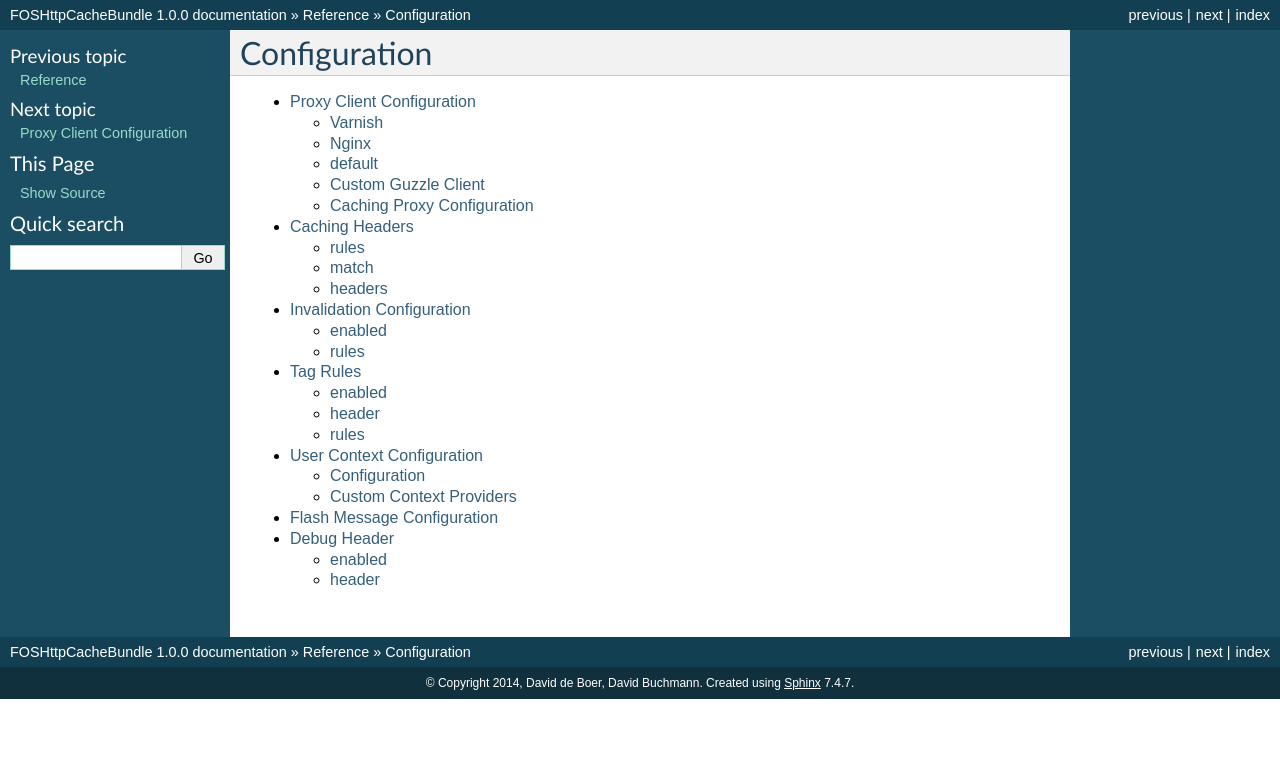
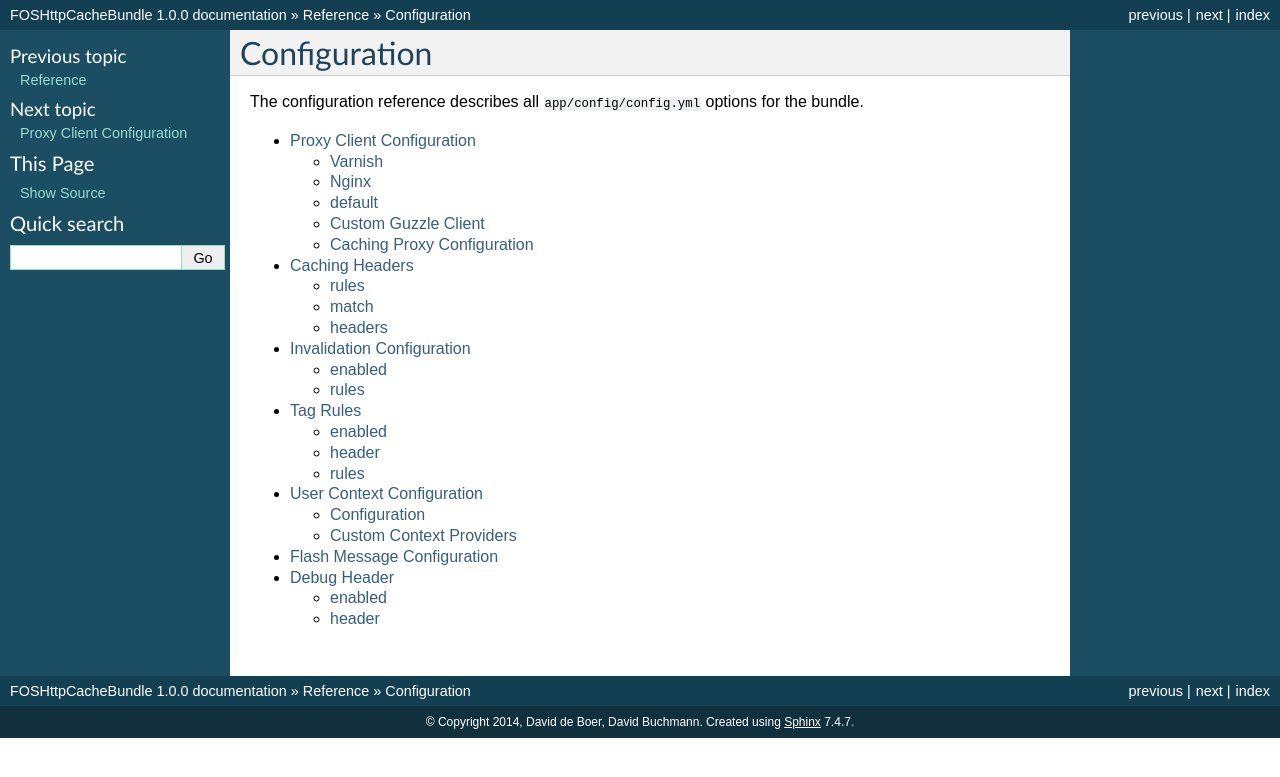
Before and after one commit to FriendsOfSymfony/FOSHttpCacheBundle, a Sphinx documentation site: the page built from Resources/doc/reference/configuration.rst, in a window 1280 px wide. Shown: the top 777 px of the page. Built offline with Sphinx 7.4.7, drawn with Linux system fonts in a browser that asks for light colours.

Commit message:
Add Configuration chapter header

```diff
--- a/Resources/doc/reference/configuration.rst
+++ b/Resources/doc/reference/configuration.rst
@@ -1,5 +1,8 @@
 Configuration
 =============
+
+The configuration reference describes all ``app/config/config.yml`` options
+for the bundle.
 
 .. toctree::
     :maxdepth: 2
```
